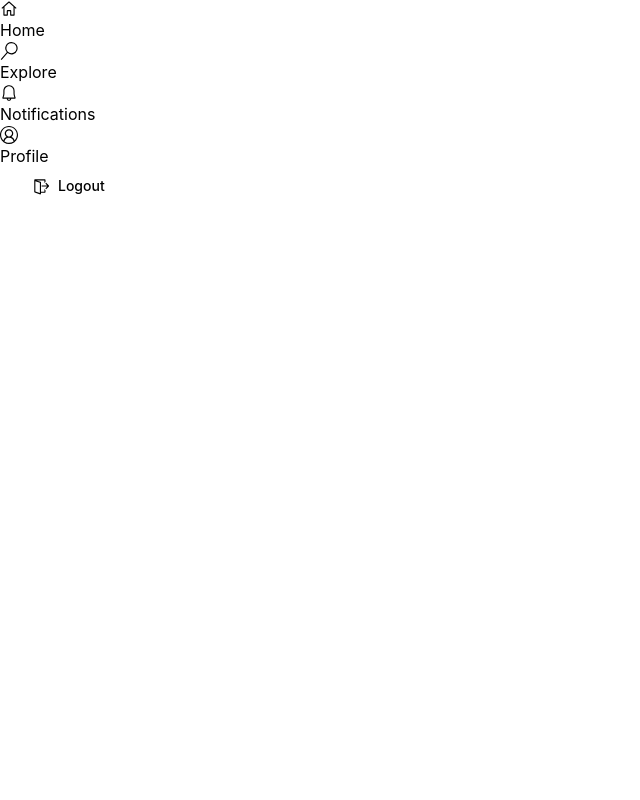
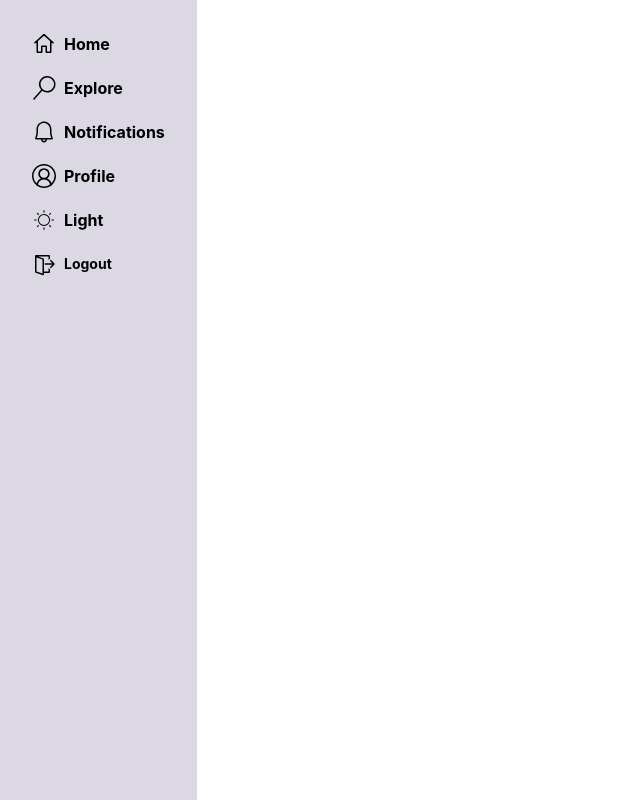
Before and after one commit to devrahuljourney/Friendify_Frontend, a React (Create React App) app: page / in a window 1280 px wide. Shown: the whole page, without its empty margins (0-640 px from the left). Built offline with nearby package versions, Linux system fonts and the light colour scheme; sample sign-in values are in the browser's storage.

Commit message:
sidebar improvement

```diff
--- a/src/App.css
+++ b/src/App.css
@@ -8,3 +8,8 @@ background: linear-gradient(145deg, #c5c2cc, #eae7f3);
 box-shadow:  35px 35px 70px #bab8c1,
              -35px -35px 70px #fcf8ff;
 }
+
+.dark {
+    background-color: #352f44;
+    color: #fff;
+}
--- a/src/components/core/SIdebar.jsx
+++ b/src/components/core/SIdebar.jsx
@@ -1,25 +1,56 @@
-import React, { useState } from 'react'
-import { sidebarLinks } from '../../data/sidebarLinks'
-import SidebarLink from './SidebarLink'
-import { useDispatch } from 'react-redux'
-import { useLocation, useNavigate } from 'react-router-dom';
+import React, { useEffect, useState } from 'react';
+import { sidebarLinks } from '../../data/sidebarLinks';
+import SidebarLink from './SidebarLink';
+import { useDispatch, useSelector } from 'react-redux';
+import { useNavigate } from 'react-router-dom';
 import { logout } from '../../services/operations/authAPI';
-import { VscSignOut } from "react-icons/vsc"
+import { VscSignOut } from "react-icons/vsc";
 import ConfirmationModal from '../common/ConfirmationModal';
-
+import { CiLight } from "react-icons/ci";
+import { MdDarkMode } from "react-icons/md";
+import { setDark } from '../../slices/profileSlice';
 
 export default function SIdebar() {
-
+    const { dark } = useSelector((state) => state.profile);
     const dispatch = useDispatch();
     const navigate = useNavigate();
-    const [confirmationModal, setConfirmationModal] = useState(null)
+    const [confirmationModal, setConfirmationModal] = useState(null);
+    const [isDark, setIsDark] = useState(dark);
+
+    const darkModeHandler = () => {
+        dispatch(setDark(!isDark));
+        setIsDark(!isDark);
+        localStorage.setItem('dark', !isDark);
+    };
+
+    useEffect(() => {
+        const darkModePreference = localStorage.getItem('dark');
+        if (darkModePreference !== null) {
+            setIsDark(darkModePreference === 'true');
+        }
+    }, []);
+
     return (
-    <div>
-        {
-            sidebarLinks.map((link) => {
-                return <SidebarLink key ={link.id} link={link} iconName={link.icon} />
-            })
-        }
+        <div className={` ${dark ? "dark" : " bg-[#dbd8e3] " } md:p-8 p-2 h-screen flex flex-col justify-start item-start gap-5 font-bold  `} >
+            <div className="flex justify-center items-start flex-col gap-5   gap-x-2">
+                {sidebarLinks.map((link) => (
+                    <SidebarLink key={link.id} link={link} iconName={link.icon} />
+                ))}
+            </div>
+
+            <button className="flex items-center gap-x-2" onClick={darkModeHandler}>
+                {isDark ? (
+                    <div className="flex items-center gap-x-2">
+                        <MdDarkMode className="text-2xl  "/>
+                        <p className='hidden md:inline-block'>Dark</p> {/* Hide on small screens */}
+                    </div>
+                ) : (
+                    <div className="flex items-center gap-x-2">
+                        <CiLight className="text-2xl  "/>
+                        <p className='hidden md:inline-block'>Light</p> {/* Hide on small screens */}
+                    </div>
+                )}
+            </button>
 
             <button
                 onClick={() =>
@@ -28,19 +59,18 @@ export default function SIdebar() {
                         text2: "You will be logged out of your account.",
                         btn1Text: "Logout",
                         btn2Text: "Cancel",
-                // btn1Handler: () => dispatch(logout(navigate)),
                         btn2Handler: () => setConfirmationModal(null),
                     })
                 }
-            className="px-8 py-2 text-sm font-medium text-richblack-300"
+                className="text-sm font-medium text-richblack-300"
             >
                 <div className="flex items-center gap-x-2">
-              <VscSignOut className="text-lg" />
-              <span>Logout</span>
+                    <VscSignOut className="text-2xl  " />
+                    <span className='hidden md:inline-block font-bold'>Logout</span>
                 </div>
             </button>
 
             {confirmationModal && <ConfirmationModal modalData={confirmationModal} />}
         </div>
-  )
+    );
 }
--- a/src/components/core/SidebarLink.jsx
+++ b/src/components/core/SidebarLink.jsx
@@ -14,10 +14,10 @@ export default function SidebarLink({ link, iconName }) {
     };
 
     return (
-        <NavLink to={link.path}>
-            <div>
-                <Icon className="text-lg" />
-                <span>{link.name}</span>
+        <NavLink  to={link.path}>
+            <div className="flex justify-center items-center gap-x-2" >
+                <Icon className="text-2xl  " />
+                <span  className='hidden md:inline-block' >{link.name}</span>
             </div>
         </NavLink>
     );
--- a/src/page/Home.jsx
+++ b/src/page/Home.jsx
@@ -4,7 +4,7 @@ import Sidebar from '../components/core/SIdebar'
 
 export default function Home() {
   return (
-    <div className="relative flex min-h-[calc(100vh-3.5rem)]">
+    <div className="relative flex md:min-h-[calc(100vh-3.5rem)]">
       <Sidebar />
       <div className="h-[calc(100vh-3.5rem)] flex-1 overflow-auto">
         <div className="mx-auto w-11/12 max-w-[1000px] py-10">
--- a/src/slices/profileSlice.js
+++ b/src/slices/profileSlice.js
@@ -3,6 +3,7 @@ import {createSlice} from "@reduxjs/toolkit"
 const initialState = {
     user:  null,
     loading: false,
+    dark: localStorage.getItem("dark") ? JSON.parse(localStorage.getItem("dark")) : false
 };
 
 const profileSlice = createSlice({
@@ -15,8 +16,11 @@ const profileSlice = createSlice({
         setLoading(state, value) {
             state.loading = value.payload;
           },
+          setDark(state, action) {
+            state.dark = action.payload;
+          }
     },
 });
 
-export const {setUser, setLoading} = profileSlice.actions;
+export const {setUser, setLoading, setDark} = profileSlice.actions;
 export default profileSlice.reducer;
```
Lines whose indentation alone changed are shown as unchanged.
